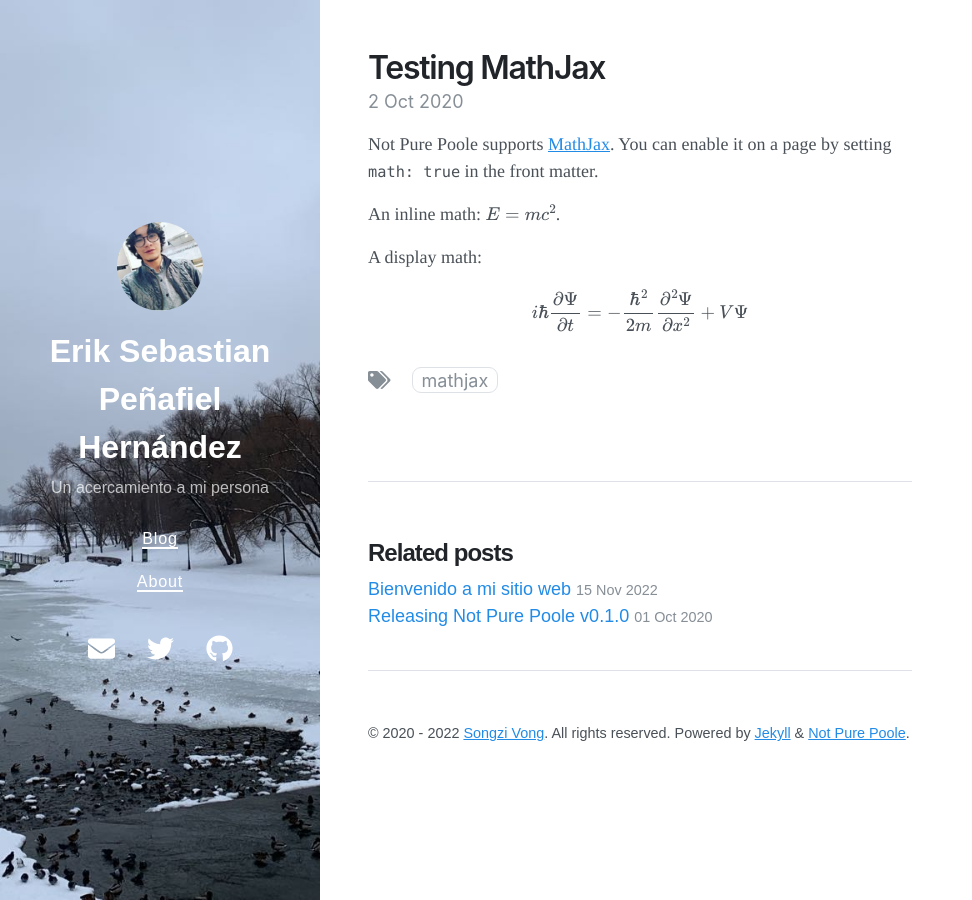
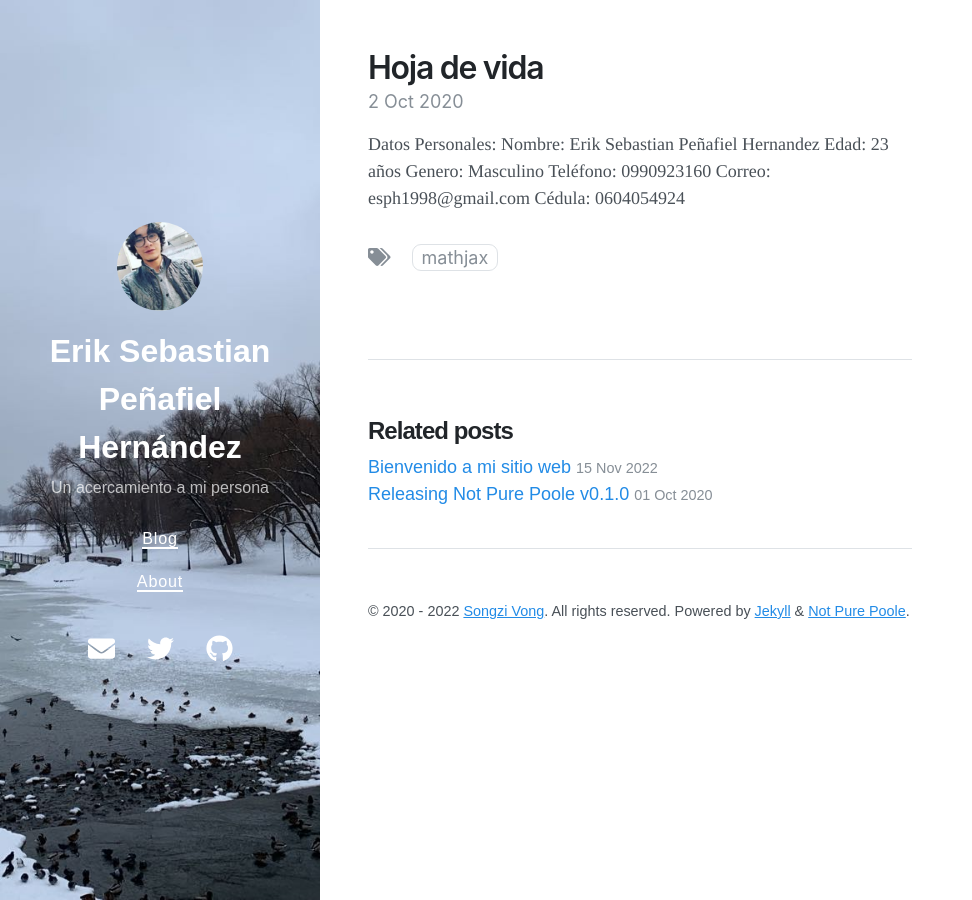
Before and after one commit to Eriksph/Eriksp, a Jekyll site: the page built from _posts/2020-10-02-testing-mathjax.md, in a window 1280 px wide. Shown: the whole page, without its empty margins (0-972 px from the left). Built offline with Jekyll 4.4.1, drawn with Linux system fonts in a browser that asks for light colours; nearby versions of some CDN libraries.

Commit message:
Update 2020-10-02-testing-mathjax.md

```diff
--- a/_posts/2020-10-02-testing-mathjax.md
+++ b/_posts/2020-10-02-testing-mathjax.md
@@ -1,17 +1,14 @@
 ---
 layout: post
-title: Testing MathJax
+title: Hoja de vida
 tags: mathjax
 math: true
 date: 2020-10-02 15:32 +0800
 ---
-Not Pure Poole supports [MathJax](https://www.mathjax.org/). You can enable it on a page by setting `math: true` in the front matter.
-
-An inline math: \\\(E=mc^2\\\).
-
-A display math:
-
-$$
-i\hbar \frac{\partial \Psi}{\partial t} = -\frac{\hbar^2}{2m}
-\frac{\partial^2 \Psi}{\partial x^2} + V \Psi
-$$
+Datos Personales:
+   Nombre: Erik Sebastian Peñafiel Hernandez
+   Edad: 23 años
+   Genero: Masculino
+   Teléfono: 0990923160
+   Correo: esph1998@gmail.com
+   Cédula: 0604054924
```
